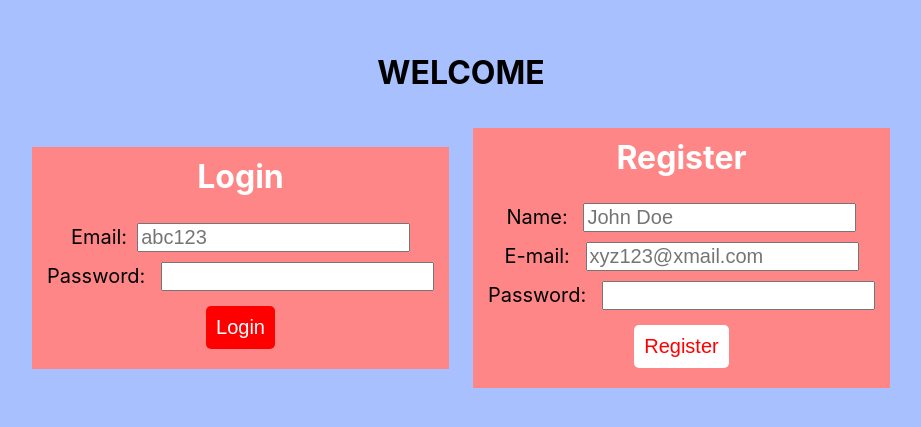
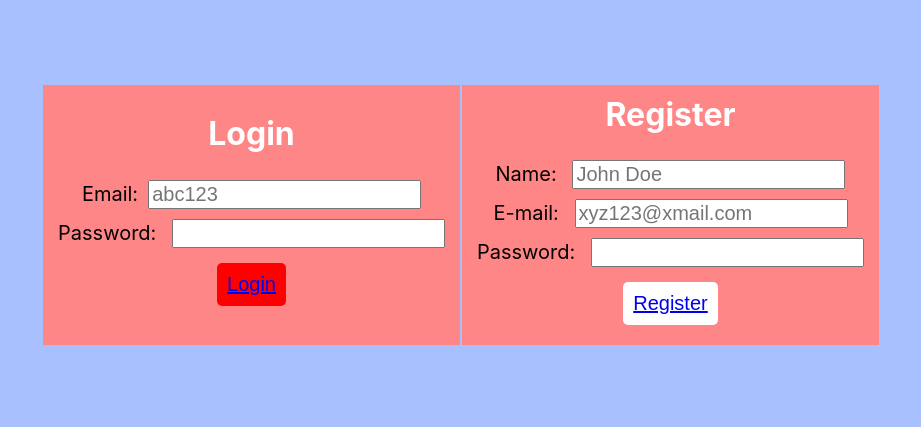
Before and after one commit to Abdul-Ahad3/TestProject, a React (Create React App) app in the folder Client/frontend/: page / in a window 1280 px wide. Shown: the part 185-612 px from the top of the page, without its empty margins (179-1100 px from the left). Built offline with nearby package versions, Linux system fonts and the light colour scheme.

Commit message:
Fixed the frontend

```diff
--- a/Client/frontend/package.json
+++ b/Client/frontend/package.json
@@ -8,6 +8,7 @@
     "@testing-library/user-event": "^13.5.0",
     "react": "^18.3.1",
     "react-dom": "^18.3.1",
+    "react-router-dom": "^6.26.1",
     "react-scripts": "5.0.1",
     "web-vitals": "^2.1.4"
   },
--- a/Client/frontend/src/App.js
+++ b/Client/frontend/src/App.js
@@ -1,22 +1,18 @@
 import './App.css';
-import Login from './Login'
-import Register from './Register'
+import LogReg from './LogReg'
+import Home from './Home'
+import {BrowserRouter as Router, Route, Routes} from 'react-router-dom'
 
 function App() {
   return (
-    <div className="App">
-      <table>
-        <tbody>
-          <tr>
-            <td colSpan={2}><h1 className='mainTitle'>WELCOME</h1></td>
-          </tr>
-          <tr>
-            <td><Login /></td>
-            <td><Register /></td>
-          </tr>
-        </tbody>
-      </table>
-    </div>
+    <Router>
+      <div className="App">
+        <Routes>
+          <Route path='/' Component={LogReg}/>
+          <Route path='/home' Component={Home}/>
+        </Routes>
+      </div>
+    </Router>
   );
 }
 
--- /dev/null
+++ b/Client/frontend/src/Home.js
@@ -0,0 +1,9 @@
+import React from 'react'
+
+function Home() {
+  return (
+    <div>Home</div>
+  )
+}
+
+export default Home;
--- /dev/null
+++ b/Client/frontend/src/LogReg.js
@@ -0,0 +1,38 @@
+import React from 'react'
+import {Link} from 'react-router-dom'
+
+function LogReg() {
+  return (
+    <table>
+        <tbody>
+            <tr>
+                <td className='container'>
+                    <h1 className='lrTitle'>Login</h1>
+                    <label className='lrLabel'>Email:</label>
+                    <input className='lrIn' placeholder='abc123' type='email'/>
+                    <br />
+                    <label className='lrLabel'>Password: </label>
+                    <input className='lrIn'/>
+                    <br />
+                    <button className='logButton'><Link to='/home'>Login</Link></button>
+                </td>
+                <td className='container'>
+                    <h1 className='lrTitle'>Register</h1>
+                    <label className='lrLabel'>Name: </label>
+                    <input className='lrIn' placeholder='John Doe' type='text'/>
+                    <br />
+                    <label className='lrLabel'>E-mail: </label>
+                    <input className='lrIn' type='email' placeholder='xyz123@xmail.com'/>
+                    <br />
+                    <label className='lrLabel'>Password: </label>
+                    <input className='lrIn' type='password'/>
+                    <br />
+                    <button className='regButton'><Link to='/home'>Register</Link></button>
+                </td>
+            </tr>
+        </tbody>
+    </table>
+  )
+}
+
+export default LogReg
--- a/Client/frontend/src/Login.js
+++ /dev/null
@@ -1,19 +0,0 @@
-import React from 'react'
-import './App.css'
-
-function Login() {
-  return (
-    <div className='container'>
-        <h1 className='lrTitle'>Login</h1>
-        <label className='lrLabel'>Email:</label>
-        <input className='lrIn' placeholder='abc123' type='email'/>
-        <br />
-        <label className='lrLabel'>Password: </label>
-        <input className='lrIn'/>
-        <br />
-        <button className='logButton'>Login</button>
-    </div>
-  )
-}
-
-export default Login;
--- a/Client/frontend/src/Register.js
+++ /dev/null
@@ -1,22 +0,0 @@
-import React from 'react'
-import './App.css'
-
-function Register() {
-  return (
-    <div className='container'>
-        <h1 className='lrTitle'>Register</h1>
-        <label className='lrLabel'>Name: </label>
-        <input className='lrIn' placeholder='John Doe' type='text'/>
-        <br />
-        <label className='lrLabel'>E-mail: </label>
-        <input className='lrIn' type='email' placeholder='xyz123@xmail.com'/>
-        <br />
-        <label className='lrLabel'>Password: </label>
-        <input className='lrIn' type='password'/>
-        <br />
-        <button className='regButton'>Register</button>
-    </div>
-  )
-}
-
-export default Register;
```
Also changed, not shown: 1 other file (tests, documents, lock files or other folders).
